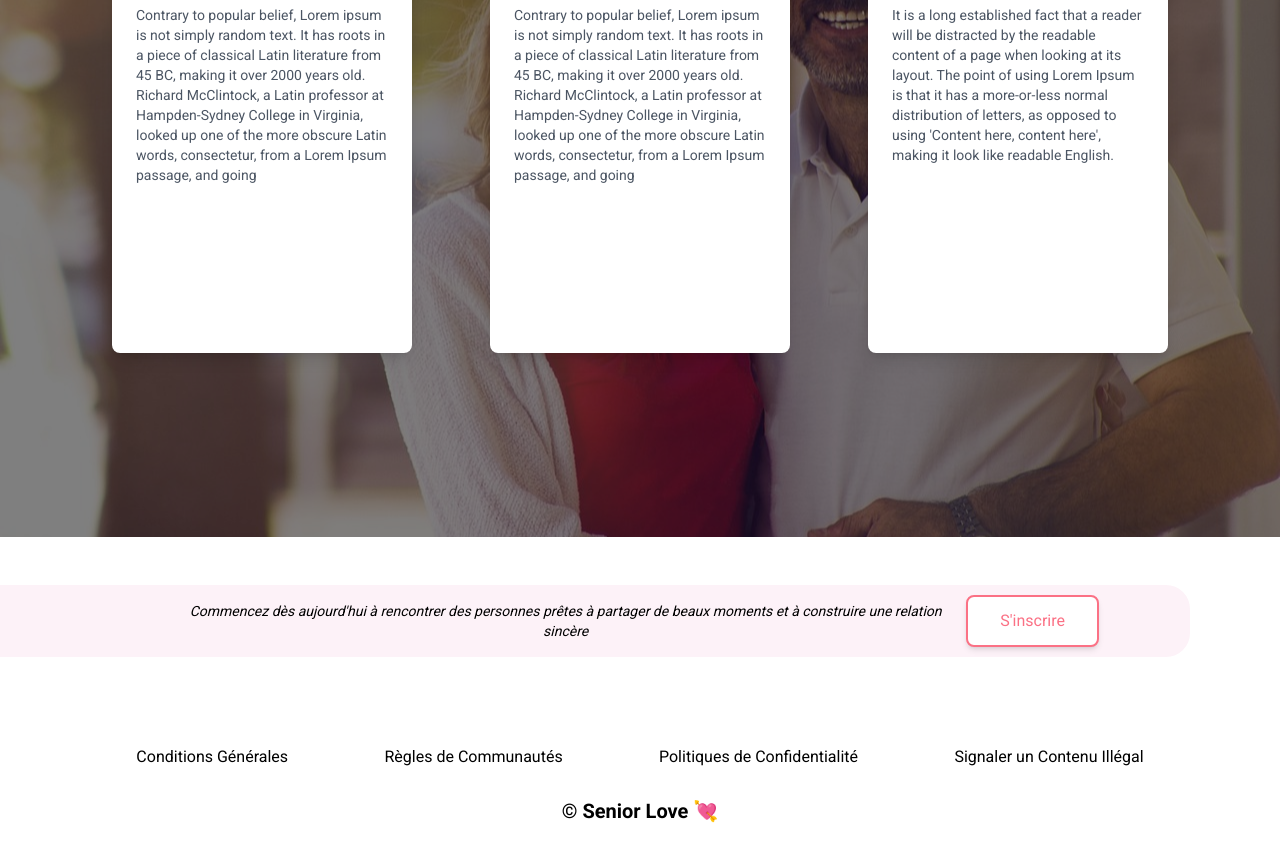
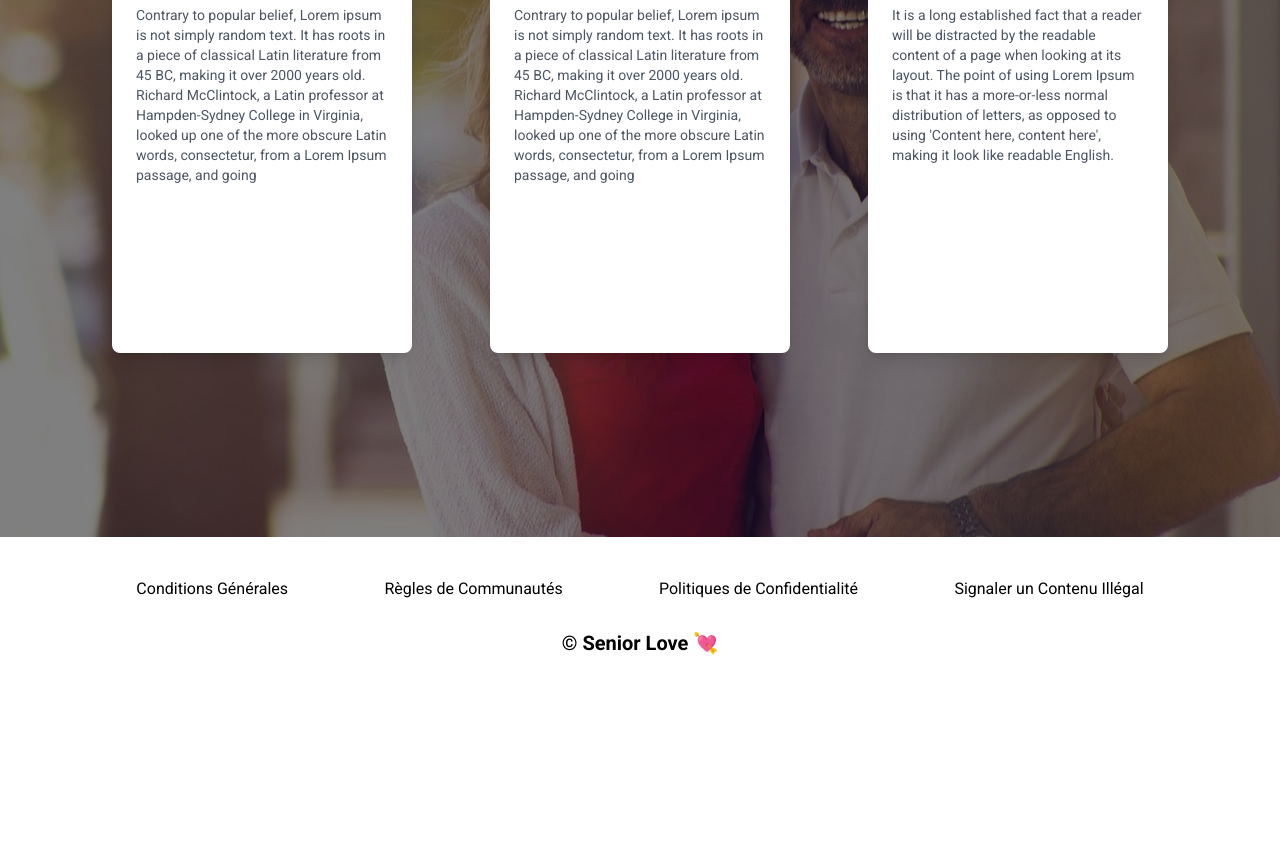
Before and after one commit to sll0yd/seniorlove-front, a React (Vite) app: page / in a window 1280 px wide. Shown: the part 3026-3887 px from the top of the page. After the commit the page ends 3723 px from the top, so only its background shows below. Built offline with nearby package versions, Linux system fonts and the light colour scheme.

Commit message:
fix: app.tsx

```diff
--- a/src/App.tsx
+++ b/src/App.tsx
@@ -6,7 +6,6 @@ import DiscoverSeniorLove from './components/DiscoverSeniorLove';
 import EventsForYou from './components/EventsForYou';
 import Testimony from './components/Testimony';
 import CategoriesForYou from './components/CategoriesForYou';
-import FooterBanner from './components/FooterBanner';
 
 function App() {
   return (
@@ -17,7 +16,6 @@ function App() {
       <EventsForYou />
       <CategoriesForYou />
       <Testimony />
-      <FooterBanner />
       <Footer />
     </div>
   );
```
